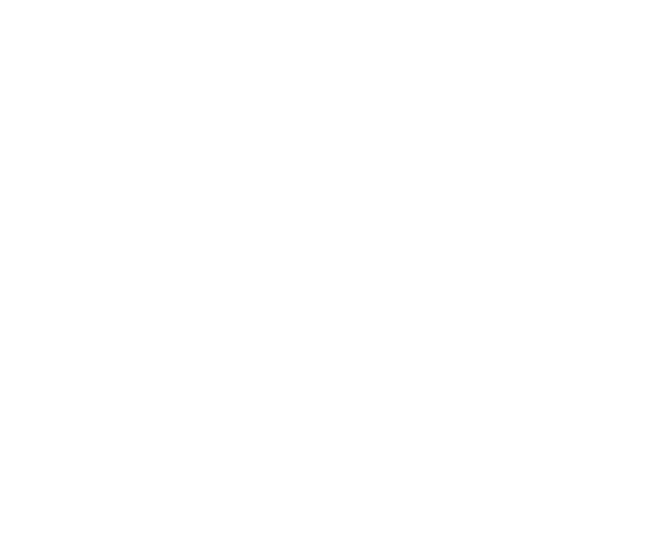
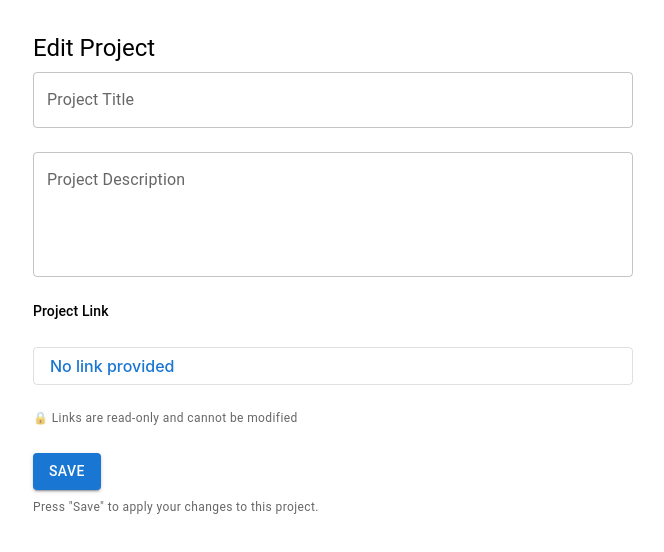
Before and after one commit to asj0000/Predusk-Project-Frontend, a React (Create React App) app: page /edit-project/1 in a window 1280 px wide. Before the commit this address had no page. Shown: the top 552 px of the page, without its empty margins (307-971 px from the left). Built offline with nearby package versions, Linux system fonts and the light colour scheme; no server answers.

Commit message:
added edit project

```diff
--- a/src/App.js
+++ b/src/App.js
@@ -3,6 +3,7 @@
 import User from "./components/User"
 import './App.css';
 import EditSkill from "./components/EditSkill";
+import EditProject from "./components/EditProject";
 
 function App() {
   return (
@@ -11,6 +12,7 @@
         <Route path="/" element={<Home />} />
         <Route path='/user' element={<User/>} />
         <Route path='/edit-skill/:id' element={<EditSkill/>} />
+        <Route path='/edit-project/:id' element={<EditProject/>} />
       </Routes>
     </Router>
   );
--- a/src/components/EditProject.js
+++ b/src/components/EditProject.js
@@ -0,0 +1,108 @@
+import axios from "axios";
+import { useEffect, useState } from "react";
+import { TextField, Button, Box, Typography, Stack, FormHelperText, Link } from "@mui/material";
+
+
+
+export default function EditProject() {
+
+    const [projectData, setProjectData] = useState({
+        title: "",
+        description: "",
+        links: "",
+    });
+    useEffect(()=>{
+        const fetchProjects = async ()=>{
+            try {
+                const response = await axios.get('http://localhost:4000/api/users');
+                const data = response.data.data[0];
+                setProjectData(data.projects || {});
+
+            } catch (error) {
+                console.log( "Error in fetching projects ",error);
+            }
+        }
+
+        fetchProjects();
+    } , [])
+
+    const handleSaveProject = async () => {
+        try {
+            const response = await axios.patch(
+                "http://localhost:4000/api/users/1",
+                 {projects: projectData}  // send updated project object
+            );
+            console.log("Response ", response.data.data);
+            const data = response.data.data;
+            console.log("Updated Project:", data.projects);
+            alert("Project updated successfully ✅");
+        } catch (error) {
+            console.error("Error updating project:", error);
+            alert("Something went wrong ❌");
+        }
+    };
+
+    return (
+        <Box p={4} maxWidth={600} mx="auto">
+        <Typography variant="h5" gutterBottom>
+            Edit Project
+        </Typography>
+
+        <Stack spacing={3}>
+            <TextField
+                label="Project Title"
+                value={projectData.title || ""}
+                onChange={(e) => setProjectData({ ...projectData, title: e.target.value })}
+                fullWidth
+            />
+
+            <TextField
+                label="Project Description"
+                value={projectData.description || ""}
+                onChange={(e) => setProjectData({ ...projectData, description: e.target.value })}
+                multiline
+                rows={4}
+                fullWidth
+            />
+
+            <Typography variant="subtitle2" sx={{ mb: 1, fontWeight: 500 }}>
+                Project Link
+            </Typography>
+            <Link
+                href={projectData.links || "#"}
+                target="_blank"
+                rel="noopener noreferrer"
+                underline="hover"
+                sx={{
+                    display: "block",
+                    py: 1,
+                    px: 2,
+                    border: "1px solid",
+                    borderColor: "divider",
+                    borderRadius: 1,
+                    color: "primary.main",
+                    fontWeight: 500,
+                    overflowWrap: "break-word",
+                }}
+            >
+                {projectData.links || "No link provided"}
+            </Link>
+            <Typography variant="caption" sx={{ color: "text.secondary" }}>
+                🔒 Links are read-only and cannot be modified
+            </Typography>
+        </Stack>
+
+        <Button
+            variant="contained"
+            sx={{ mt: 3 }}
+            onClick={handleSaveProject}
+        >
+            Save
+        </Button>
+
+        <FormHelperText sx={{ mt: 1, color: "text.secondary" }}>
+            Press "Save" to apply your changes to this project.
+        </FormHelperText>
+        </Box>
+    )
+}
--- /dev/null
+++ b/src/components/SearchSkill.js
@@ -0,0 +1,70 @@
+import  { useState } from "react";
+import { TextField, Button, Box, Typography } from "@mui/material";
+import axios from "axios";
+
+const SearchSkill = ({ userId }) => {
+  const [query, setQuery] = useState("");
+  const [result, setResult] = useState(null);
+  const [error, setError] = useState("");
+
+  const handleSearch = async () => {
+    if (!query.trim()) return;
+
+      try {
+        const res = await axios.get(
+            `http://localhost:4000/api/users/${userId}/skills?name=${query}`
+        );
+
+        console.log("Res->", res);
+
+        if (res.data.success && res.data.data) {
+            setResult(res.data.data);
+            setError("");
+        } else if (res.data.success && !res.data.data) {
+            setResult(null);
+            setError( "Skill does not exist ❌");
+        } else {
+            setResult(null);
+            setError("Unexpected response");
+        }
+    } catch (err) {
+        setResult(null);
+        setError("Not Found ❌");
+    }
+  };
+
+  return (
+    <Box sx={{ mb: 3 }}>
+      <Typography variant="subtitle1" sx={{ fontWeight: 600, mb: 1 }}>
+        🔍 Search Skill
+      </Typography>
+
+      <Box sx={{ display: "flex", gap: 1, alignItems: "center" }}>
+        <TextField
+          label="Enter skill"
+          variant="outlined"
+          size="small"
+          value={query}
+          onChange={(e) => setQuery(e.target.value)}
+        />
+        <Button variant="contained" onClick={handleSearch}>
+          Search
+        </Button>
+      </Box>
+
+      {/* Display result */}
+      {result && (
+        <Typography sx={{ mt: 2, color: "green", fontWeight: 500 }}>
+          ✅ Skill Found: {result}
+        </Typography>
+      )}
+      {error && (
+        <Typography sx={{ mt: 2, color: "red", fontWeight: 500 }}>
+          {error}
+        </Typography>
+      )}
+    </Box>
+  );
+};
+
+export default SearchSkill;
--- a/src/components/User.js
+++ b/src/components/User.js
@@ -13,6 +13,7 @@
 import { useNavigate } from "react-router-dom";
 import axios from 'axios';
 import ProjectCard from "../components/ProjectCard";
+import SearchSkill from '../components/SearchSkill';
 
 
 export default function User() {
@@ -110,6 +111,8 @@
                 ))}
                 </Box>
 
+                <SearchSkill userId={1} />
+
                 <Button
                     variant="outlined"
                     onClick={() => navigate(`/edit-skill/${user.id}`)}
@@ -153,9 +156,10 @@
                 </Button>
 
                 <TextField
-                    label="Work"
+                    label="Fresher"
                     value={user.work || ""}
                     onChange={(e) => setUser({ ...user, work: e.target.value })}
+                    disabled
                 />
                 {Object.entries(user.links || {}).map(([key, value]) => (
                     <div key={key} style={{ display: "flex", alignItems: "center", marginBottom: "1rem" }}>
```
